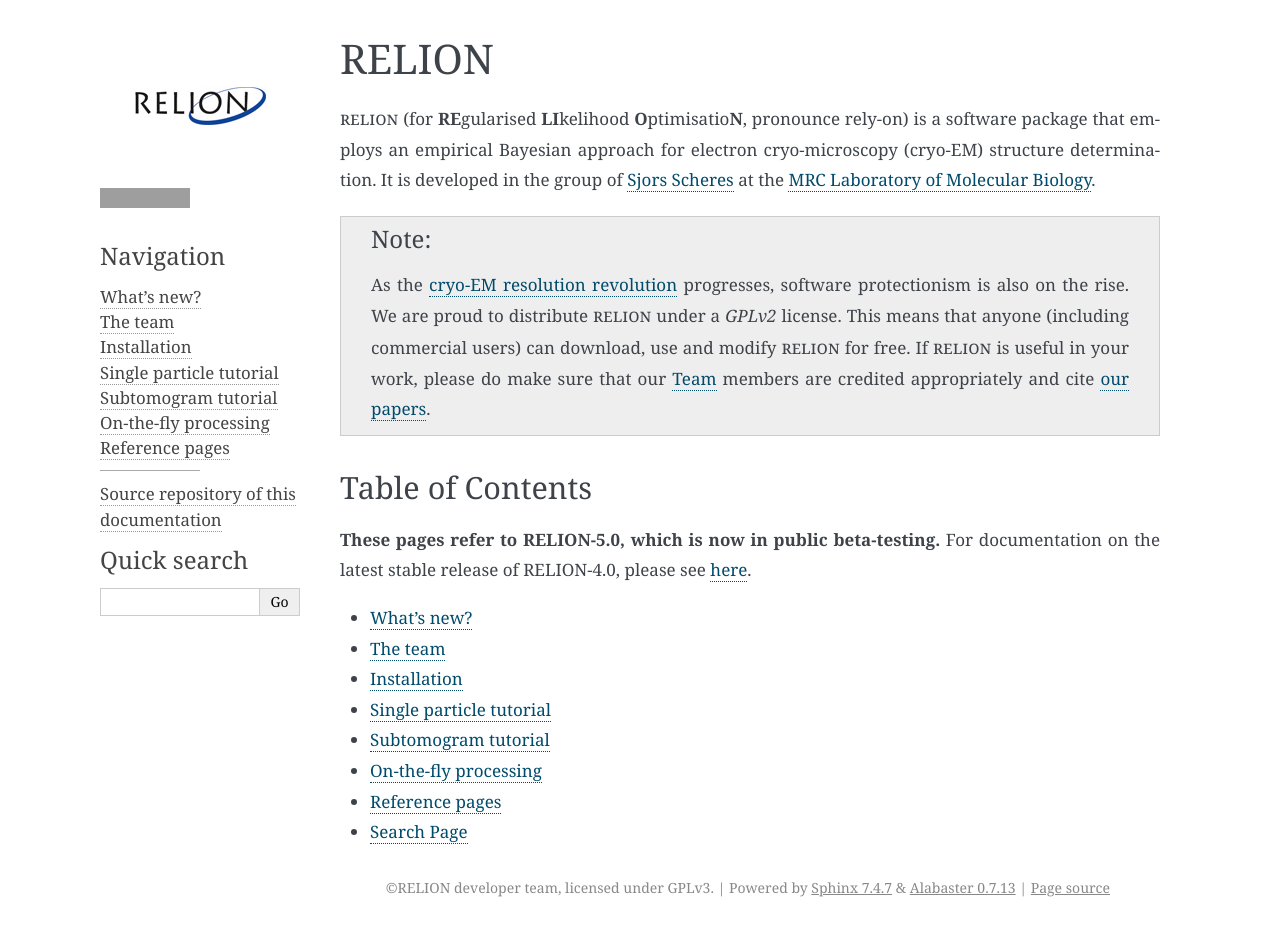
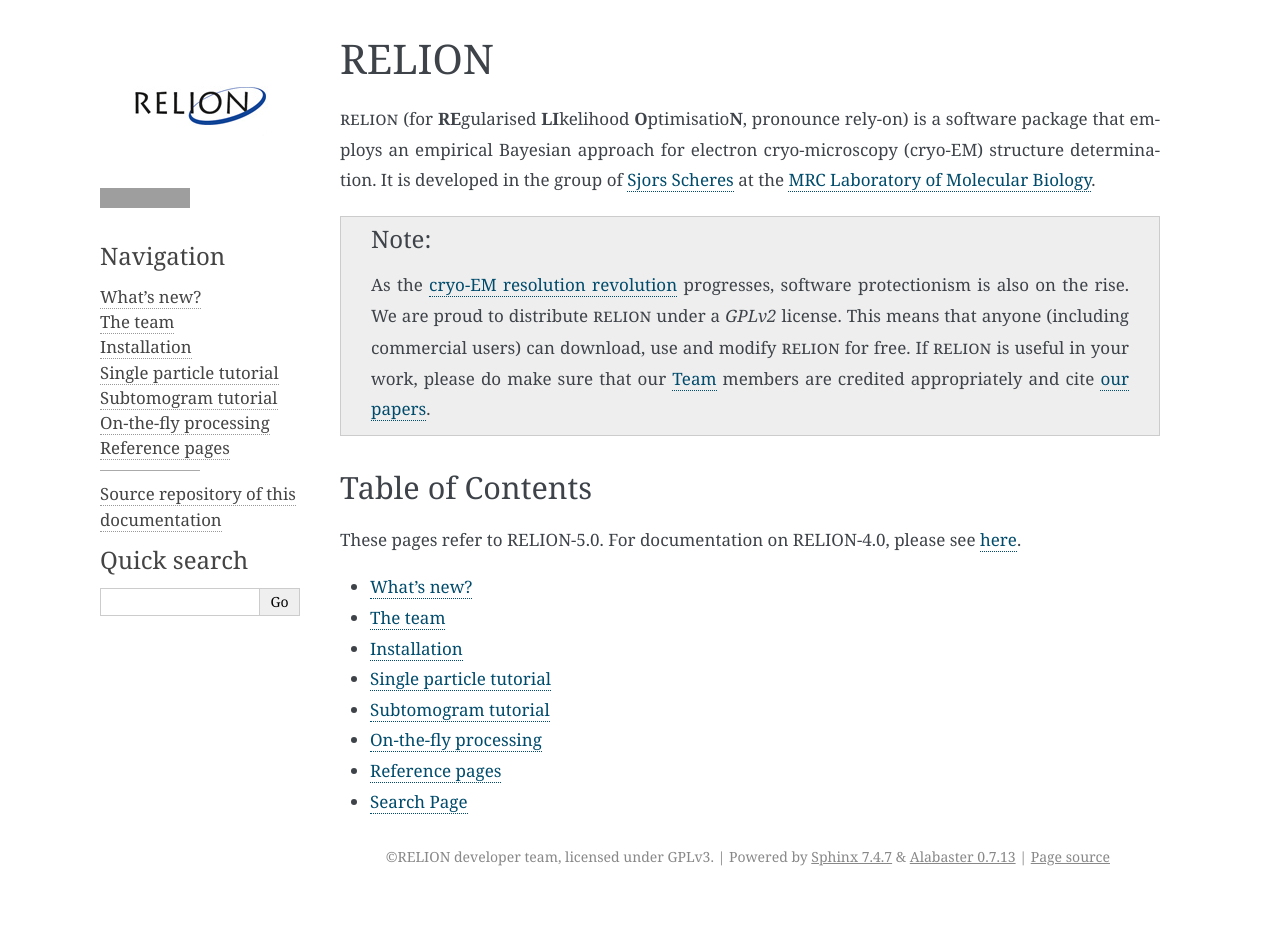
Before and after one commit to 3dem/relion-documents, a Sphinx documentation site: the page built from source/index.rst, in a window 1280 px wide. Built offline with Sphinx 7.4.7, drawn with Linux system fonts in a browser that asks for light colours; after the commit the page ends 900 px from its top, so only the background shows below that; grey boxes are pictures that could not be loaded.

Commit message:
RELION 5.0 is no longer beta.

```diff
--- a/source/index.rst
+++ b/source/index.rst
@@ -14,8 +14,8 @@ It is developed in the group of `Sjors Scheres <https://www2.mrc-lmb.cam.ac.uk/g
 Table of Contents
 -----------------
 
-**These pages refer to RELION-5.0, which is now in public beta-testing.**
-For documentation on the latest stable release of RELION-4.0, please see `here <https://relion.readthedocs.io/en/release-4.0/>`_.
+These pages refer to RELION-5.0.
+For documentation on RELION-4.0, please see `here <https://relion.readthedocs.io/en/release-4.0/>`_.
 
 -   :doc:`Whats-new`
 -   :doc:`Team`
```
